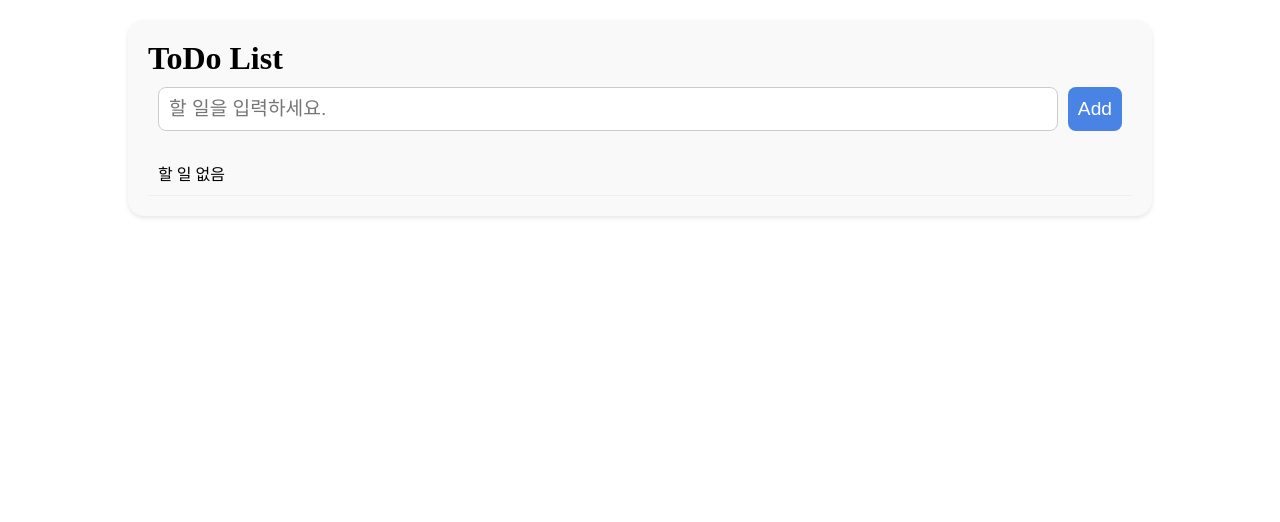
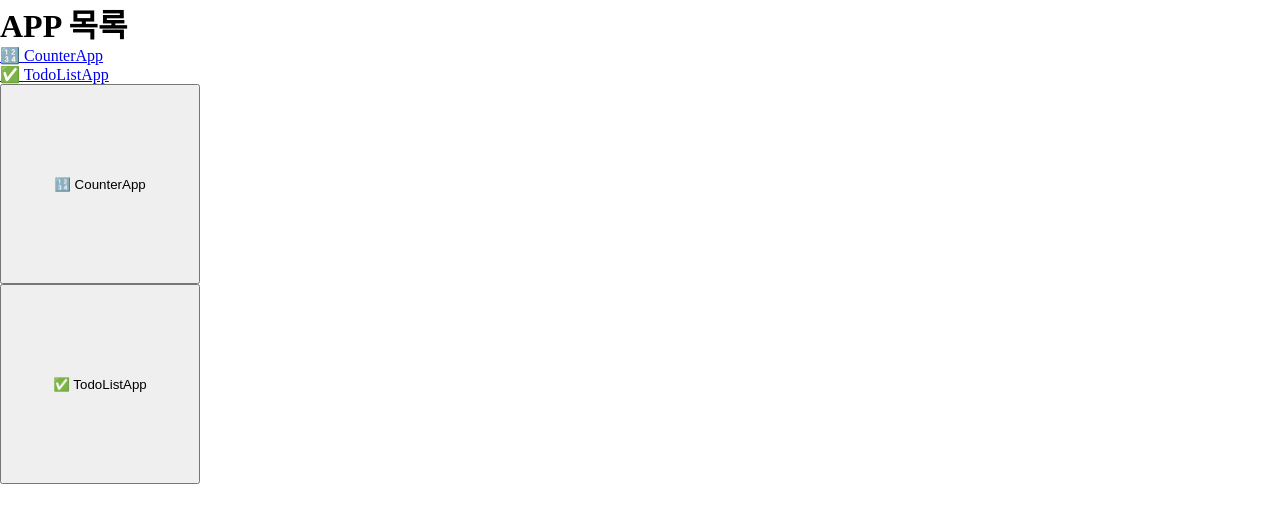
Before and after one commit to omgini/Programming_3104, a React (Vite) app: page / in a window 1280 px wide. Shown: the top 522 px of the page. Built offline with nearby package versions, Linux system fonts and the light colour scheme.

Commit message:
HomeApp, RouterApp useNavigate()

```diff
--- a/package.json
+++ b/package.json
@@ -11,7 +11,8 @@
   },
   "dependencies": {
     "react": "^19.2.4",
-    "react-dom": "^19.2.4"
+    "react-dom": "^19.2.4",
+    "react-router-dom": "^7.15.1"
   },
   "devDependencies": {
     "@eslint/js": "^9.39.4",
--- /dev/null
+++ b/src/HomeApp.jsx
@@ -0,0 +1,59 @@
+import {useState} from 'react'
+import CounterApp from './CounterApp.jsx'
+import TodoListApp from './TodoListApp.jsx'
+
+function ButtonPageApp({ setPage }) {
+    return(
+        <>
+        <h1>App 목록</h1>
+        <ul>
+            <li>
+                <button
+                    onClick={() => setPage('counterapp')}
+                    style={{width: "200px", height: "200px", fontSize: "1.5rem"}}
+                >🔢CounterApp</button></li>
+            <li>
+                <button
+                    onClick={() => setPage('todolistapp')}
+                    style={{width: "200px", height: "200px", fontSize: "1.5rem"}}
+                >✅TodoListApp</button></li>
+        </ul>
+        </>
+    )
+}
+
+
+export default function HomeApp() {
+    //page가 home, counterapp, todolistapp에 따라 적절한 컴포넌트 표시하자
+    const [page, setPage] = useState('home')
+    return(
+        <>
+        {/* page가 home이면 <ButtonPageApp /> */}
+        {page === 'home' && <ButtonPageApp setPage={setPage}/>}
+
+        {/* page가 counterapp이면 <CounterApp /> */}
+        {page === 'counterapp' && <CounterApp />}
+
+        {/* page가 todolistapp이면 <TodoListApp /> */}
+        {page === 'todolistapp' && <TodoListApp />}
+
+        {/* page가 home이 아니면 home으로 가는 버튼 보이고, 누르면 home으로 가자 */}
+        {page !== 'home' &&
+        <button
+            onClick={() => setPage('home')}
+            style={{
+                position: 'fixed',
+                left: '10px',
+                bottom: '10px',
+                cursor: 'pointer',
+                borderRadius: '8px',
+                backgroundColor: '#eee',
+                border: 'none',
+                padding: '6px',
+            }}
+        >
+        🛖지이이입
+        </button>}
+        </>
+    )
+}
--- /dev/null
+++ b/src/RouterApp.jsx
@@ -0,0 +1,45 @@
+import { BrowserRouter, Routes, Route, Link, useNavigate } from 'react-router-dom'
+import CounterApp from "./CounterApp.jsx"
+import TodoListApp from "./TodoListApp.jsx"
+import { use } from 'react'
+
+function LinkButtonPageApp() {
+    const navigate = useNavigate();
+
+    return (
+        <>
+        <h1>APP 목록</h1>
+        <ul>
+            <li>
+                <Link to="/counterapp">🔢 CounterApp</Link>
+                </li>
+            <li>
+                <Link to="/todolistapp">✅ TodoListApp</Link>
+            </li>
+
+
+            <li><button
+                style={{width: '200px', height: '200px'}}
+                onClick={() => navigate('/counterapp')}
+            >🔢 CounterApp</button></li>
+
+            <li><button
+                style={{width: '200px', height: '200px'}}
+                onClick={() => navigate('/todolistapp')}
+            >✅ TodoListApp</button></li>
+        </ul>
+        </>
+    )
+}
+
+export default function RouterApp() {
+    return(
+        <BrowserRouter>
+            <Routes>
+                <Route path="/" element={<LinkButtonPageApp />} />
+                <Route path="/counterapp" element={<CounterApp />} />
+                <Route path="/todolistapp" element={<TodoListApp />} />
+            </Routes>
+        </BrowserRouter>
+    )
+}
--- a/src/main.jsx
+++ b/src/main.jsx
@@ -3,9 +3,11 @@
 // import './index.css'
 import './reset.css'
 import TodoListApp from './TodoListApp.jsx'
+import HomeApp from './HomeApp.jsx'
+import RouterApp from './RouterApp.jsx'
 
 createRoot(document.getElementById('root')).render(
   <StrictMode>
-    <TodoListApp />
+    <RouterApp />
   </StrictMode>,
 )
```
Also changed, not shown: 2 other files (tests, documents, lock files or other folders).
